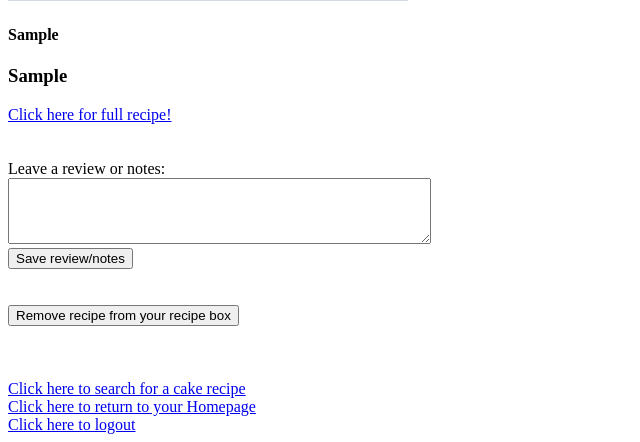
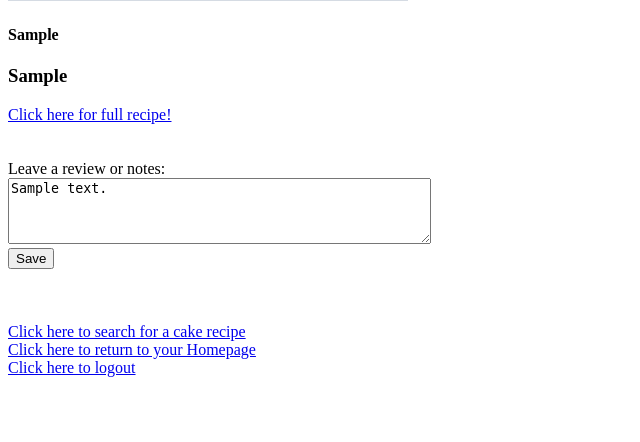
Before and after one commit to Pau1een/Cake-Bake, a Flask app: page /box in a window 1280 px wide. Shown: the part 473-915 px from the top of the page, without its empty margins (0-640 px from the left). After the commit the page ends 850 px from the top, so only its background shows below. Run offline with Flask 2, Linux system fonts and the light colour scheme; the visitor is signed in with stand-in values (Sample User, id 1); tables that the repository leaves empty hold one stand-in row (values such as "Sample post"); grey boxes marked "Sample" are stand-in pictures.

Commit message:
save review

```diff
--- a/server.py
+++ b/server.py
@@ -174,28 +174,30 @@ def save_recipes():
 
     return "Added to your recipe box!"
 
+
 @app.route('/remove_saved_recipe', methods=['POST'])
 def remove_a_recipe():
     """Remove a saved recipe from recipe box."""
 
-    recipe_link = request.json["recipe_link"]
-    print(recipe_link)
+    recipe_link = session.get('recipe_link')
     user_id = session.get('user_id')
-    print(user_id)
     removed_recipe = crud.remove_favorite(user_id, recipe_link)
-    print(removed_recipe)
     db.session.delete(removed_recipe)
     db.session.commit()
 
     return jsonify({'success': True, 'message': 'Removed from your recipe box!'})
 
 
-
 @app.route('/save_review', methods=['POST'])
 def save_review():
     review = request.json.get("review")
     recipe_link = request.json.get("recipe_link")
-    updated_review = crud.save_review(session['review'], session['user_id'], session['recipe_link'])
+    print(review)
+    print(recipe_link)
+    user_id = session.get('user_id')
+    updated_recipe = crud.get_favorite_recipes_by_link(recipe_link, user_id)
+    updated_recipe.review = review
+    db.session.commit()
 
     flash("Review/notes sucessfully saved")
 
--- a/static/js/save_review.js
+++ b/static/js/save_review.js
@@ -1,22 +1,25 @@
+'use strict';
+console.log("save review file")
+// const saveButton = document.querySelector("#saveButton").addEventListener('submit', (evt) => {
+//     evt.preventDefault();
 
-'use strict';
+// const reviewText = document.querySelector('#reviews').value;
+//     saveReview(reviewText);
+// })
 
-const saveButton = document.querySelector("#saveButton").addEventListener('submit', (evt) => {
-    evt.preventDefault();
-
-const reviewText = document.querySelector('#reviews').value;
-    saveReview(reviewText);
-})
-
-const saveReview = (review) => {
+const saveReview = (recipe_link) => {
+    console.log("saving review")
+    const reviewText = document.getElementById(recipe_link).value;
+    console.log(recipe_link)
+    console.log(reviewText)
     const body = {
-        reviews: review,
+        review: reviewText,
+        recipe_link: recipe_link
     }
     fetch('/save_review', {
         method: "POST",
         body: JSON.stringify(body),
-        recipe_link: JSON.stringify(body),
-        headers: {'Conten-Type': 'application/json'
+        headers: {'Content-Type': 'application/json'
         },
     })
     .then((response) => response.text())
--- a/templates/recipe_box.html
+++ b/templates/recipe_box.html
@@ -19,16 +19,17 @@
         <br>
         <br>
         <br>
+            <label for="reviews">Leave a review or notes:</label><br>
+            {% if recipe.review %}
+            <textarea id="{{ recipe.recipe_link }}" name="reviews" rows="4" cols="50" >{{ recipe.review }}</textarea><br>
+            {% else %}
+            <textarea id="{{ recipe.recipe_link }}" name="reviews" rows="4" cols="50" ></textarea><br>
+            {% endif %}
+            <!-- <input type="submit" id="saveButton" value="Save review/notes" class="btn btn-primary">  -->
+            <button onclick="saveReview('{{recipe.recipe_link}}')">Save</button>
 
-        <form action="/save_review" method="POST">
-            <label for="reviews">Leave a review or notes:</label><br>
-            <textarea id="reviews" name="reviews" rows="4" cols="50"></textarea><br>
-            <input type="submit" id="saveButton" value="Save review/notes" class="btn btn-primary">
-        </form>
-    <br>
-    <br>
     <div>
-        <button onclick="removeFromFavorite({{recipe}})">Remove recipe from your recipe box</button>
+        <!-- <button onclick="removeFromFavorite ({{recipe}})">Remove recipe from your recipe box</button> -->
     </div>
     </div>
     {% endfor %}
@@ -60,4 +61,5 @@
         </a>
 </div>
 
+<script src="../static/js/save_review.js"></script>
 {% endblock %}
```
Also changed, not shown: static/js/delete_saved_recipe.js (+10 -6 lines).
